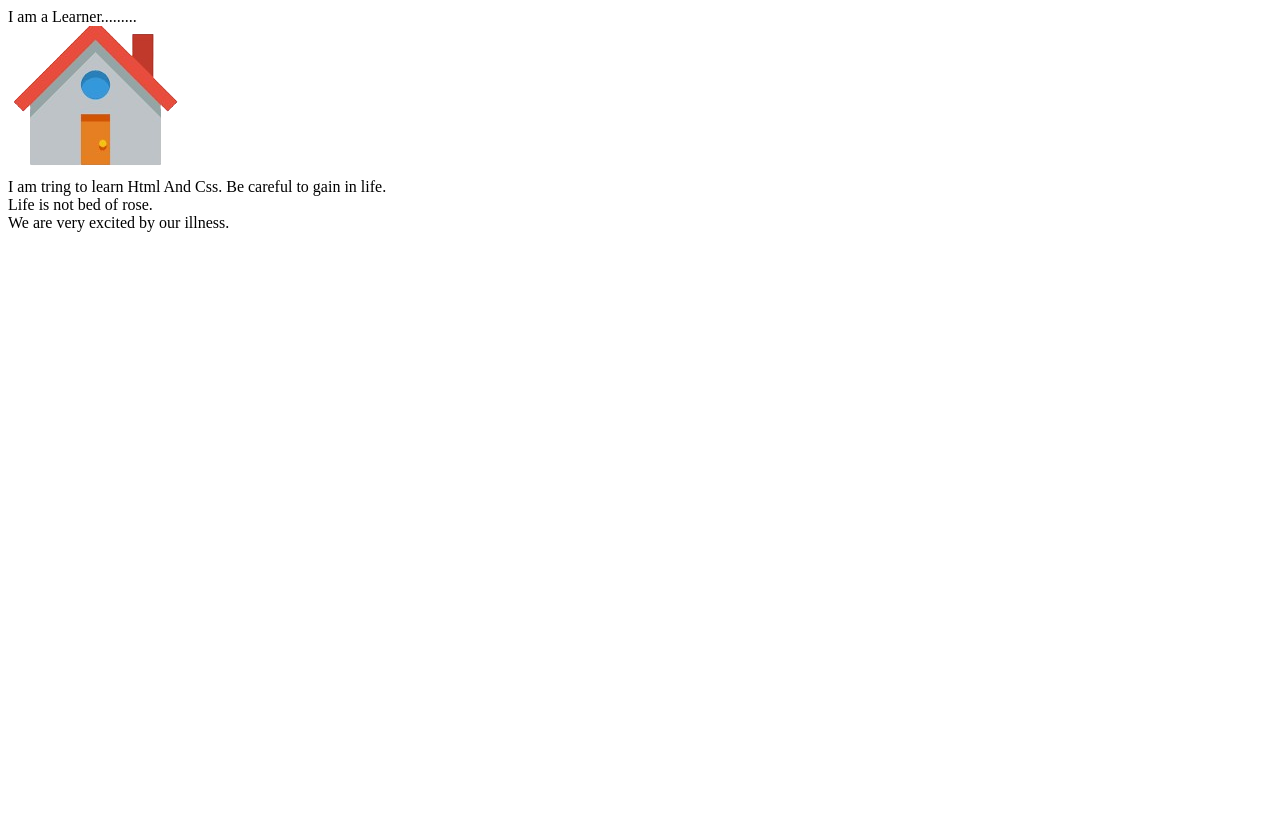
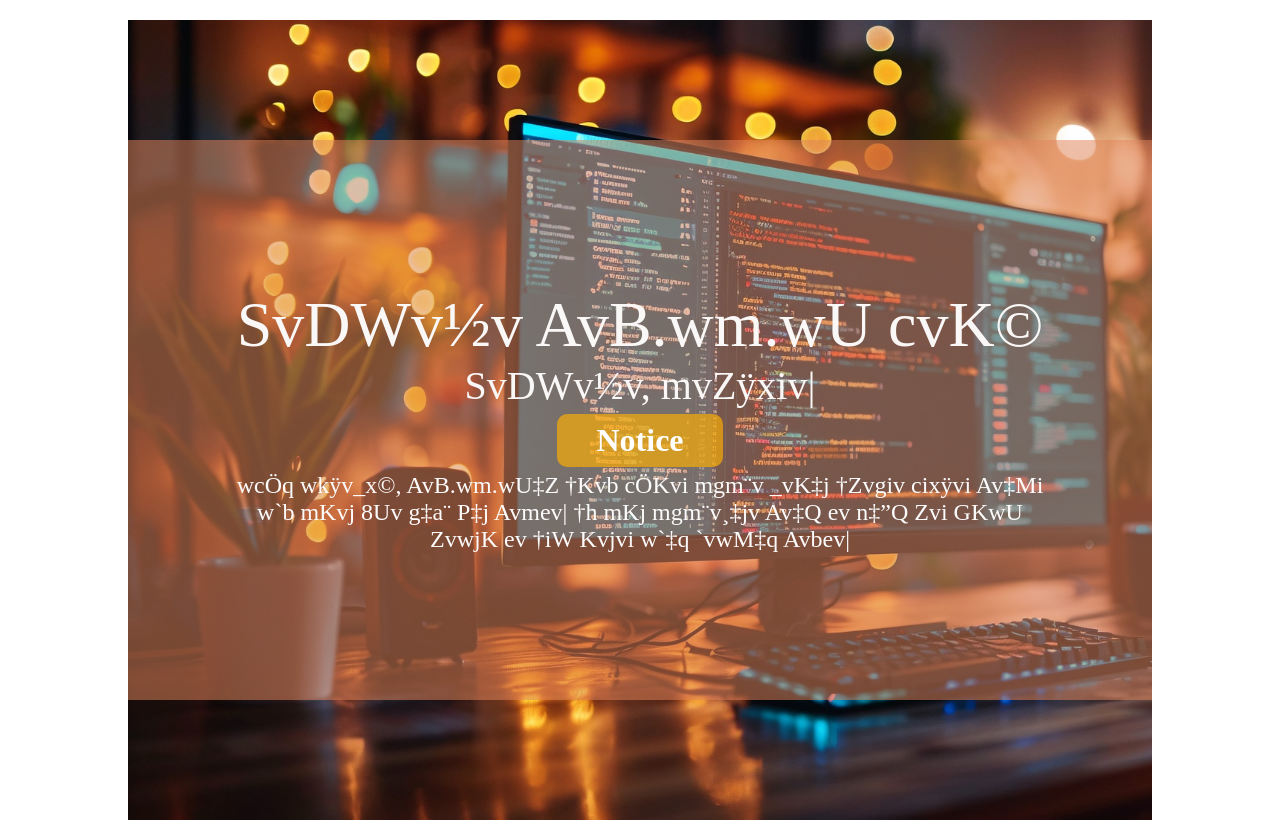
Before and after one commit to imrancoder10/First-Web-Page, a plain HTML site: page index.html in a window 1280 px wide. Before the commit the page ends 800 px from the top, so only its background shows below. Drawn offline with Linux system fonts and the light colour scheme.

Commit message:
Banckground Image and Text

```diff
--- a/index.html
+++ b/index.html
@@ -3,17 +3,28 @@
 <head>
     <meta charset="UTF-8">
     <meta name="viewport" content="width=device-width, initial-scale=1.0">
+    <link rel="stylesheet" href="style/style.css">
     <title>First web page</title>
     <link rel="shortcut icon" href="images/icon.png" type="image/x-icon">
 </head>
 <body>
 
-    I am a Learner......... <div></div>
-    <img src="images/icon.png" alt="icon"> <br/>
-    I am tring to learn Html And Css.
-    Be careful to gain in life.<br>
-    Life is not bed of rose. <br>
-    We are very excited by our illness.
+    <div class="container">
+        <div class="parent">
+            <div class="son1">
+                 SvDWv½v AvB.wm.wU cvK©<br>
+                 <p>SvDWv½v, mvZÿxiv| </p>
+            </div>
+            <div class="notice">
+                <h1>Notice</h1>
+
+            </div>
+
+            <div class="son2">
+                <p>wcÖq wkÿv_x©, AvB.wm.wU‡Z †Kvb cÖKvi mgm¨v _vK‡j †Zvgiv cixÿvi Av‡Mi w`b mKvj  8Uv g‡a¨ P‡j Avmev| †h mKj mgm¨v¸‡jv Av‡Q ev n‡”Q Zvi GKwU ZvwjK ev †iW Kvjvi w`‡q `vwM‡q Avbev|</p>
+            </div>
+        </div>
+    </div>
 
 
 
--- /dev/null
+++ b/style/style.css
@@ -0,0 +1,59 @@
+*{
+    margin: 0px;
+    padding: 0px;
+}
+
+.container{
+
+    background-image:url(../images/background.jpg);
+    background-repeat: no-repeat;
+    background-position: center;
+    background-size: cover;
+    width: 80vw;
+    height: 100vh;
+    text-align: center;
+    margin: 20px auto;
+    background-position: 0vh;
+    position: flex;
+    justify-content: center;
+    align-content: center;
+
+}
+.parent{
+    background: hsla(19, 68%, 62%, 0.527);
+    width:100%;
+    height: 70%;
+    display: flex;
+    flex-direction: column;
+    justify-content: center;
+    align-items: center;
+
+
+}
+.son1{
+
+    color:rgb(250, 247, 247);
+    font-size: 4rem;
+    font-family: sutonnyMJ;
+
+}
+.son1>p{
+    font-size: 2.5rem;
+    font-family: sutonnyMJ;
+}
+.notice{
+    color: white;
+    background-color: #faad07b0;
+    padding: 8px;
+    border-radius: 10px;
+    width: 150px;
+    margin: 5px auto;
+}
+
+.son2>p{
+    width:80%;
+    font-size: 1.5rem;
+    color: #fcfbfb;
+    font-family: sutonnyMJ;
+    margin: 0px auto;
+}
```
Also changed, not shown: images/background.jpg (added).
